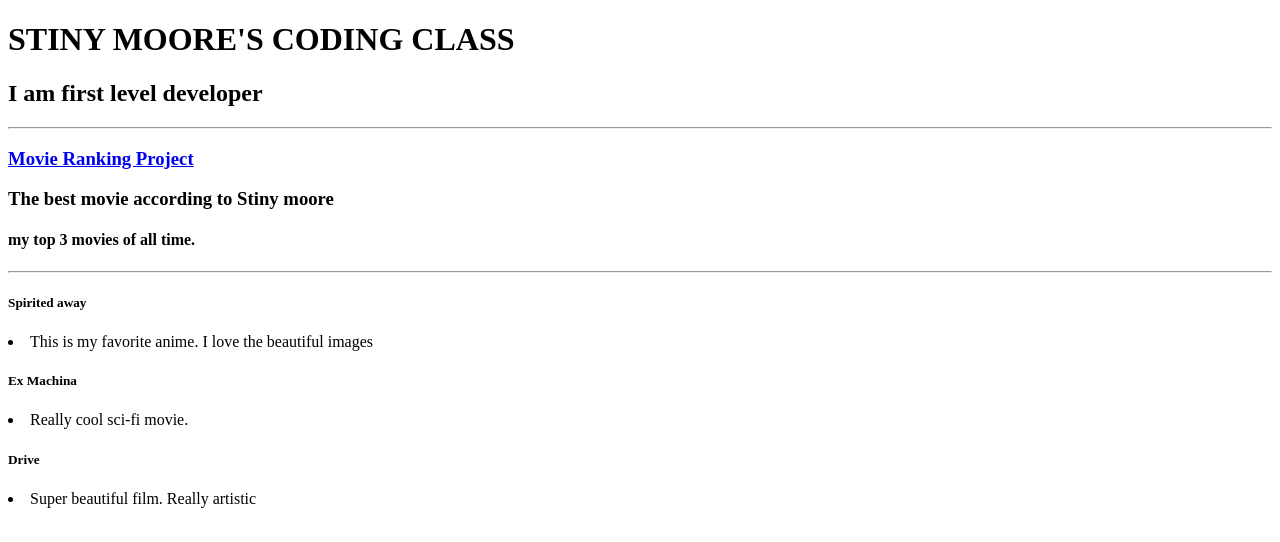
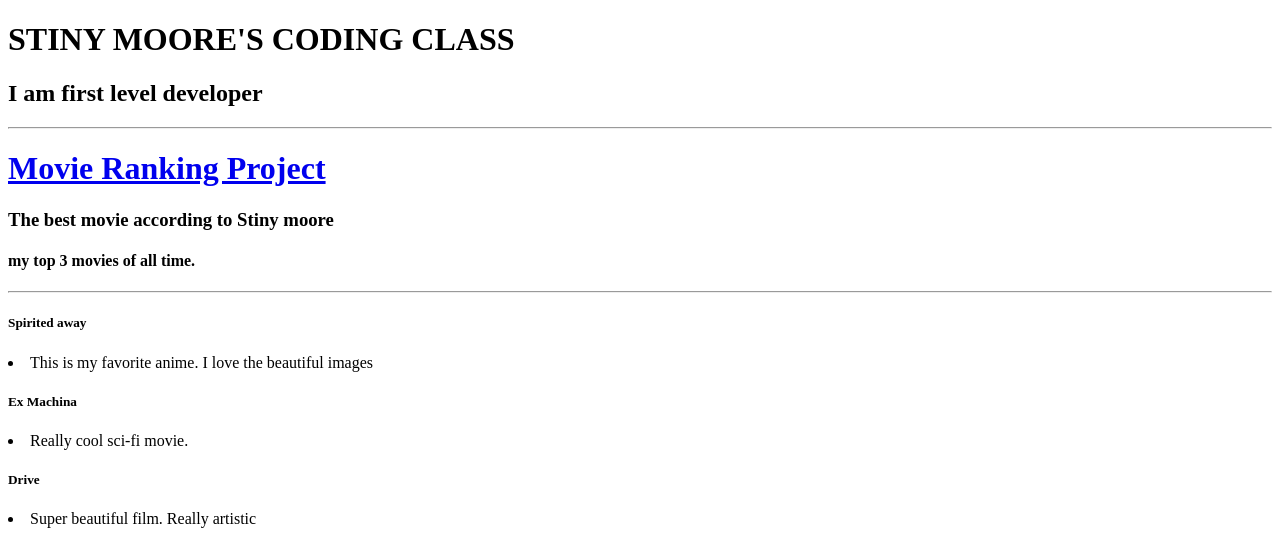
Before and after one commit to keleosgeorgette/html-portfolio, a plain HTML site: page index.html in a window 1280 px wide. Shown: the top 542 px of the page. Drawn offline with Linux system fonts and the light colour scheme.

Commit message:
Update index.html

```diff
--- a/index.html
+++ b/index.html
@@ -8,7 +8,7 @@
  <h1>STINY MOORE'S CODING CLASS</h1>
  <h2>I am first level developer</h2>
  <hr />
- <h3><a href="../public/movie-ranking.html">Movie Ranking Project</a></h3>
+ <h1><a href="../public/movie-ranking.html">Movie Ranking Project</a></h1>
  <h3>The best movie according to Stiny moore</h3>
  <h4>my top 3 movies of all time.</h4>
  <hr />
```
